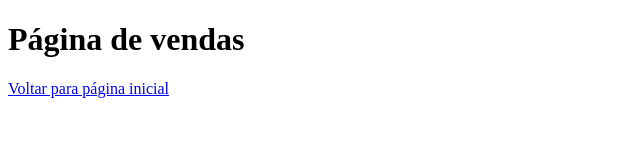
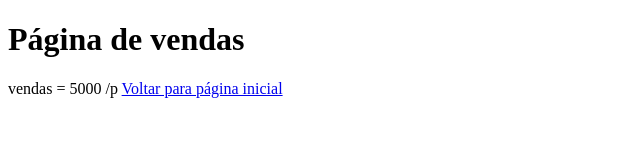
Before and after one commit to carolinahumpiri/aulagithub, a plain HTML site: page vendas.html in a window 1280 px wide. Shown: the whole page, without its empty margins (0-640 px from the left). Drawn offline with Linux system fonts and the light colour scheme.

Commit message:
Acrescentando valor das vendas

```diff
--- a/vendas.html
+++ b/vendas.html
@@ -7,6 +7,7 @@
 </head>
 <body>
     <h1> Página de vendas</h1>
+    vendas = 5000 /p
     <a href="index.html"> Voltar para página inicial </a>
 </body>
 </html>
```
